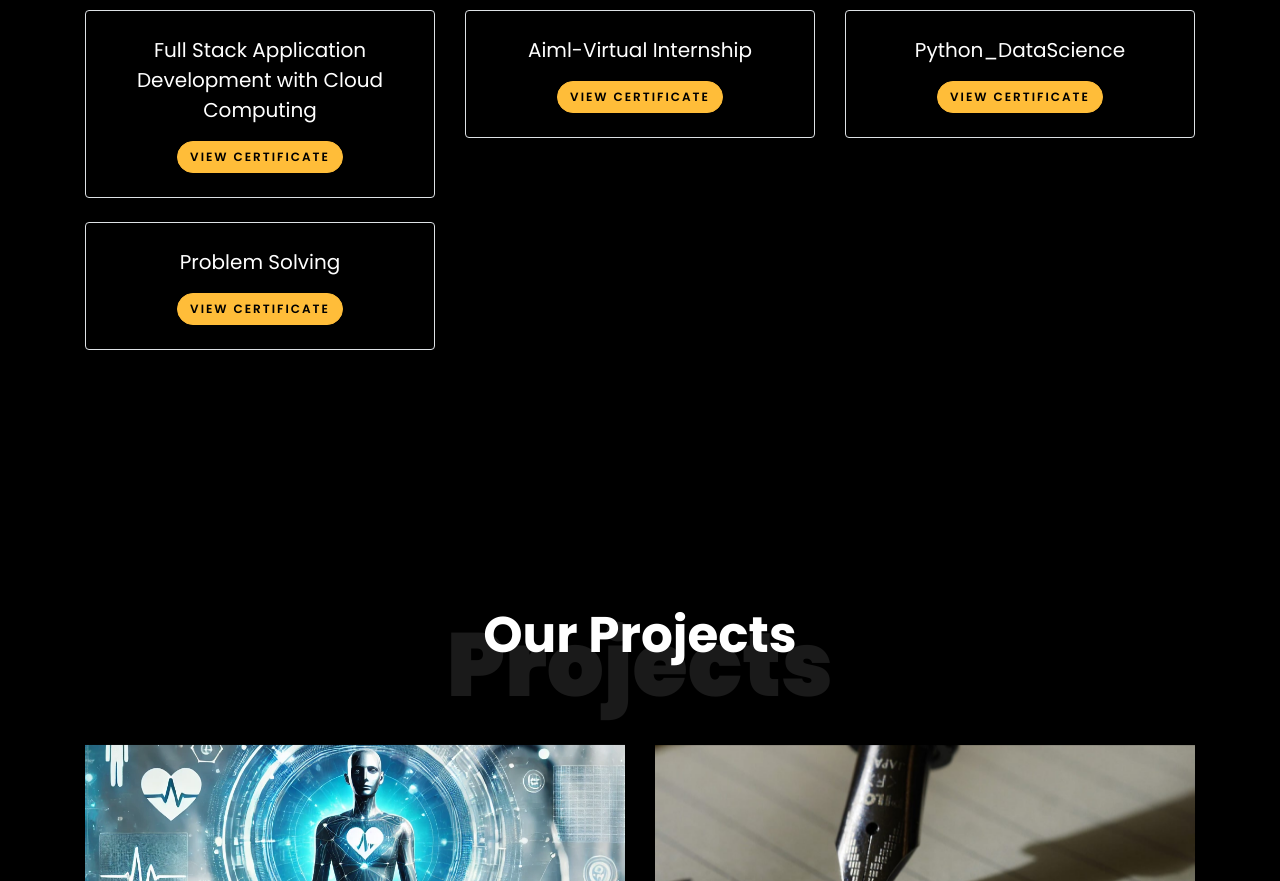
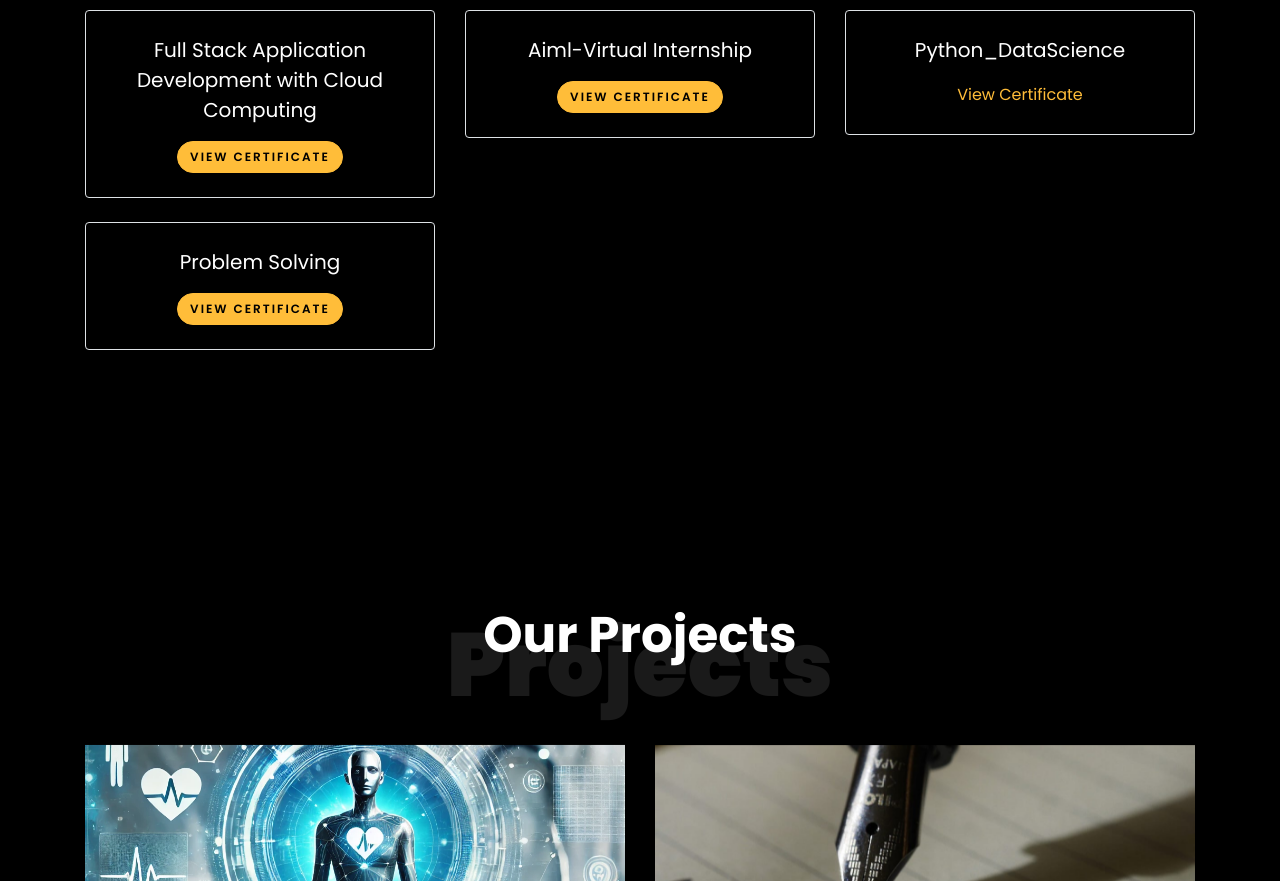
Before and after one commit to Sandeep-sandy2002/NooraSandeep_Portfolio.github.io, a plain HTML site: page index.html in a window 1280 px wide. Shown: the part 2940-3821 px from the top of the page. Drawn offline with Linux system fonts and the light colour scheme; files whose address does not match are found by name.

Commit message:
Update index.html

```diff
--- a/index.html
+++ b/index.html
@@ -210,7 +210,7 @@
 			<div class="col-md-4 mb-4 ftco-animate">
 				<div class="certification-item text-center p-4 border rounded">
 					<h5 class="mb-3">Python_DataScience</h5>
-					<a href="https://drive.google.com/drive/my-drive" target="_blank" class="btn btn-primary">View Certificate</a>
+					<a href="https://drive.google.com/file/d/1S7UVPVrew1IcUQo2ik7GpH7SWrcjdHkY/view?usp=sharing">View Certificate</a>
 				</div>
 			</div>
 			<div class="col-md-4 mb-4 ftco-animate">
```
